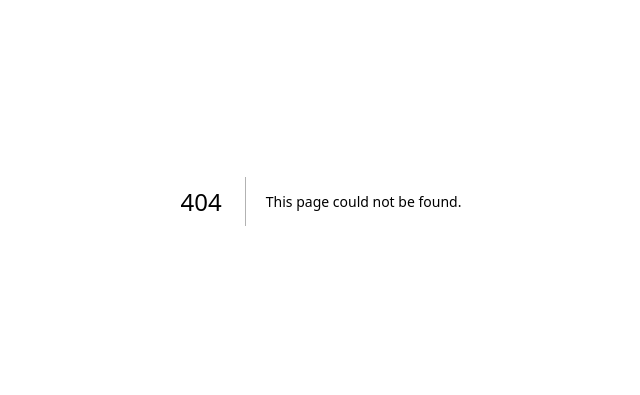
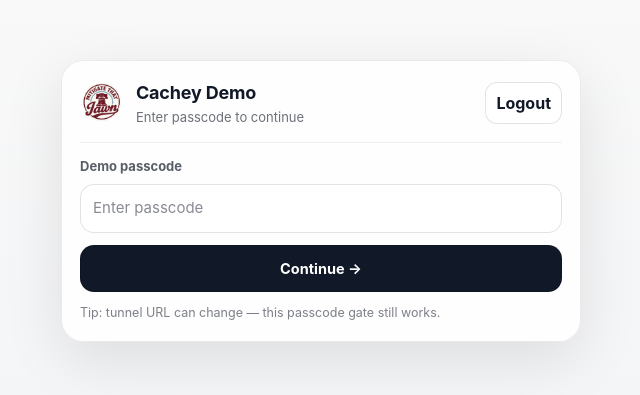
Before and after one commit to kganigap-291992/cdn-triage-bot, a Next.js app in the folder ui/: page /demo in a window 1280 px wide. Before the commit this address had no page. Shown: the part 199-594 px from the top of the page, without its empty margins (319-959 px from the left). Built offline with nearby package versions, Linux system fonts and the light colour scheme.

Commit message:
Adding Passcode and demo landing page

```diff
--- /dev/null
+++ b/ui/app/api/demo-login/route.ts
@@ -0,0 +1,27 @@
+import { NextResponse } from "next/server";
+
+export async function POST(req: Request) {
+  const { passcode } = await req.json().catch(() => ({ passcode: "" }));
+
+  if (!process.env.DEMO_PASSCODE) {
+    return NextResponse.json(
+      { error: "DEMO_PASSCODE not set on server" },
+      { status: 500 }
+    );
+  }
+
+  if (String(passcode || "") !== process.env.DEMO_PASSCODE) {
+    return NextResponse.json({ error: "Invalid passcode" }, { status: 401 });
+  }
+
+  const res = NextResponse.json({ ok: true });
+  // Cookie for demo auth
+  res.cookies.set("cachey_demo", "1", {
+    httpOnly: true,
+    sameSite: "lax",
+    secure: false, // local+tunnel is HTTPS outside but localhost is http; keep false for dev
+    path: "/",
+    maxAge: 60 * 60 * 8, // 8 hours
+  });
+  return res;
+}
--- /dev/null
+++ b/ui/app/api/demo-logout/route.ts
@@ -0,0 +1,7 @@
+import { NextResponse } from "next/server";
+
+export async function POST() {
+  const res = NextResponse.json({ ok: true });
+  res.cookies.set("cachey_demo", "", { path: "/", maxAge: 0 });
+  return res;
+}
--- /dev/null
+++ b/ui/app/demo/page.tsx
@@ -0,0 +1,174 @@
+"use client";
+
+import Image from "next/image";
+import { useMemo, useState } from "react";
+import { useSearchParams } from "next/navigation";
+
+export default function DemoLoginPage() {
+  const sp = useSearchParams();
+  const nextPath = useMemo(() => sp.get("next") || "/", [sp]);
+
+  const [passcode, setPasscode] = useState("");
+  const [loading, setLoading] = useState(false);
+  const [err, setErr] = useState<string | null>(null);
+
+  async function onSubmit(e: React.FormEvent) {
+    e.preventDefault();
+    setErr(null);
+    setLoading(true);
+
+    const res = await fetch("/api/demo-login", {
+      method: "POST",
+      headers: { "Content-Type": "application/json" },
+      body: JSON.stringify({ passcode }),
+    });
+
+    setLoading(false);
+
+    if (res.ok) {
+      window.location.href = nextPath;
+      return;
+    }
+
+    const data = await res.json().catch(() => ({}));
+    setErr(data?.error || "Invalid passcode");
+  }
+
+  async function logout() {
+    await fetch("/api/demo-logout", { method: "POST" }).catch(() => {});
+    window.location.href = "/demo";
+  }
+
+  return (
+    <main style={styles.bg}>
+      <div style={styles.card}>
+        <div style={styles.header}>
+          <Image
+            src="/cachey-logo.png"
+            alt="Cachey"
+            width={44}
+            height={44}
+            priority
+            style={{ borderRadius: 12 }}
+          />
+          <div>
+            <div style={styles.title}>Cachey Demo</div>
+            <div style={styles.subtitle}>Enter passcode to continue</div>
+          </div>
+
+          <button onClick={logout} style={styles.ghostBtn} type="button">
+            Logout
+          </button>
+        </div>
+
+        <form onSubmit={onSubmit} style={styles.form}>
+          <label style={styles.label}>Demo passcode</label>
+          <input
+            value={passcode}
+            onChange={(e) => setPasscode(e.target.value)}
+            placeholder="Enter passcode"
+            autoFocus
+            style={styles.input}
+            type="password"
+          />
+
+          {err && <div style={styles.error}>{err}</div>}
+
+          <button
+            disabled={loading || !passcode}
+            style={styles.primaryBtn}
+            type="submit"
+          >
+            {loading ? "Checking…" : "Continue →"}
+          </button>
+
+          <div style={styles.small}>
+            Tip: tunnel URL can change — this passcode gate still works.
+          </div>
+        </form>
+      </div>
+    </main>
+  );
+}
+
+const styles: Record<string, React.CSSProperties> = {
+  bg: {
+    minHeight: "100vh",
+    display: "grid",
+    placeItems: "center",
+    padding: 20,
+    background: "linear-gradient(180deg, #fafafa, #f3f4f6)",
+    fontFamily:
+      '-apple-system, BlinkMacSystemFont, "SF Pro Display", "SF Pro Text", "Segoe UI", Roboto, Helvetica, Arial, sans-serif',
+    color: "#111827",
+  },
+  card: {
+    width: "100%",
+    maxWidth: 520,
+    background: "rgba(255,255,255,0.86)",
+    backdropFilter: "blur(12px)",
+    WebkitBackdropFilter: "blur(12px)",
+    border: "1px solid rgba(0,0,0,0.08)",
+    borderRadius: 22,
+    boxShadow: "0 18px 60px rgba(0,0,0,0.10)",
+    padding: 18,
+  },
+  header: {
+    display: "flex",
+    alignItems: "center",
+    gap: 12,
+    paddingBottom: 14,
+    borderBottom: "1px solid rgba(0,0,0,0.06)",
+  },
+  title: { fontSize: 18, fontWeight: 750, letterSpacing: -0.2 },
+  subtitle: { marginTop: 2, fontSize: 13, color: "rgba(17,24,39,0.62)" },
+  ghostBtn: {
+    marginLeft: "auto",
+    padding: "8px 10px",
+    borderRadius: 12,
+    border: "1px solid rgba(17,24,39,0.12)",
+    background: "rgba(255,255,255,0.7)",
+    cursor: "pointer",
+    fontWeight: 650,
+    color: "#111827",
+  },
+  form: { paddingTop: 14 },
+  label: {
+    display: "block",
+    fontSize: 13,
+    fontWeight: 650,
+    color: "rgba(17,24,39,0.70)",
+  },
+  input: {
+    width: "100%",
+    marginTop: 8,
+    padding: "12px 12px",
+    borderRadius: 14,
+    border: "1px solid rgba(17,24,39,0.12)",
+    outline: "none",
+    fontSize: 15,
+    background: "white",
+  },
+  error: {
+    marginTop: 10,
+    padding: "10px 12px",
+    borderRadius: 14,
+    border: "1px solid rgba(239,68,68,0.25)",
+    background: "rgba(239,68,68,0.07)",
+    color: "#991b1b",
+    fontSize: 13,
+  },
+  primaryBtn: {
+    marginTop: 12,
+    width: "100%",
+    padding: "12px 14px",
+    borderRadius: 14,
+    border: "1px solid rgba(0,0,0,0.10)",
+    background: "#111827",
+    color: "white",
+    fontWeight: 750,
+    cursor: "pointer",
+    fontSize: 14.5,
+  },
+  small: { marginTop: 12, fontSize: 12.5, color: "rgba(17,24,39,0.55)" },
+};
--- /dev/null
+++ b/ui/middleware.ts
@@ -0,0 +1,40 @@
+import { NextResponse } from "next/server";
+import type { NextRequest } from "next/server";
+
+export function middleware(req: NextRequest) {
+  const { pathname } = req.nextUrl;
+
+  // Allow the demo login page + login/logout API routes
+  if (
+    pathname === "/demo" ||
+    pathname.startsWith("/api/demo-login") ||
+    pathname.startsWith("/api/demo-logout")
+  ) {
+    return NextResponse.next();
+  }
+
+  // Allow Next internals + common static assets
+  if (
+    pathname.startsWith("/_next") ||
+    pathname === "/favicon.ico" ||
+    pathname === "/robots.txt" ||
+    pathname === "/sitemap.xml" ||
+    pathname === "/cachey-logo.png"
+  ) {
+    return NextResponse.next();
+  }
+
+  // Check demo cookie
+  const authed = req.cookies.get("cachey_demo")?.value === "1";
+  if (authed) return NextResponse.next();
+
+  // Not authed → redirect to /demo
+  const url = req.nextUrl.clone();
+  url.pathname = "/demo";
+  url.searchParams.set("next", pathname);
+  return NextResponse.redirect(url);
+}
+
+export const config = {
+  matcher: ["/((?!_next/static|_next/image).*)"],
+};
```
